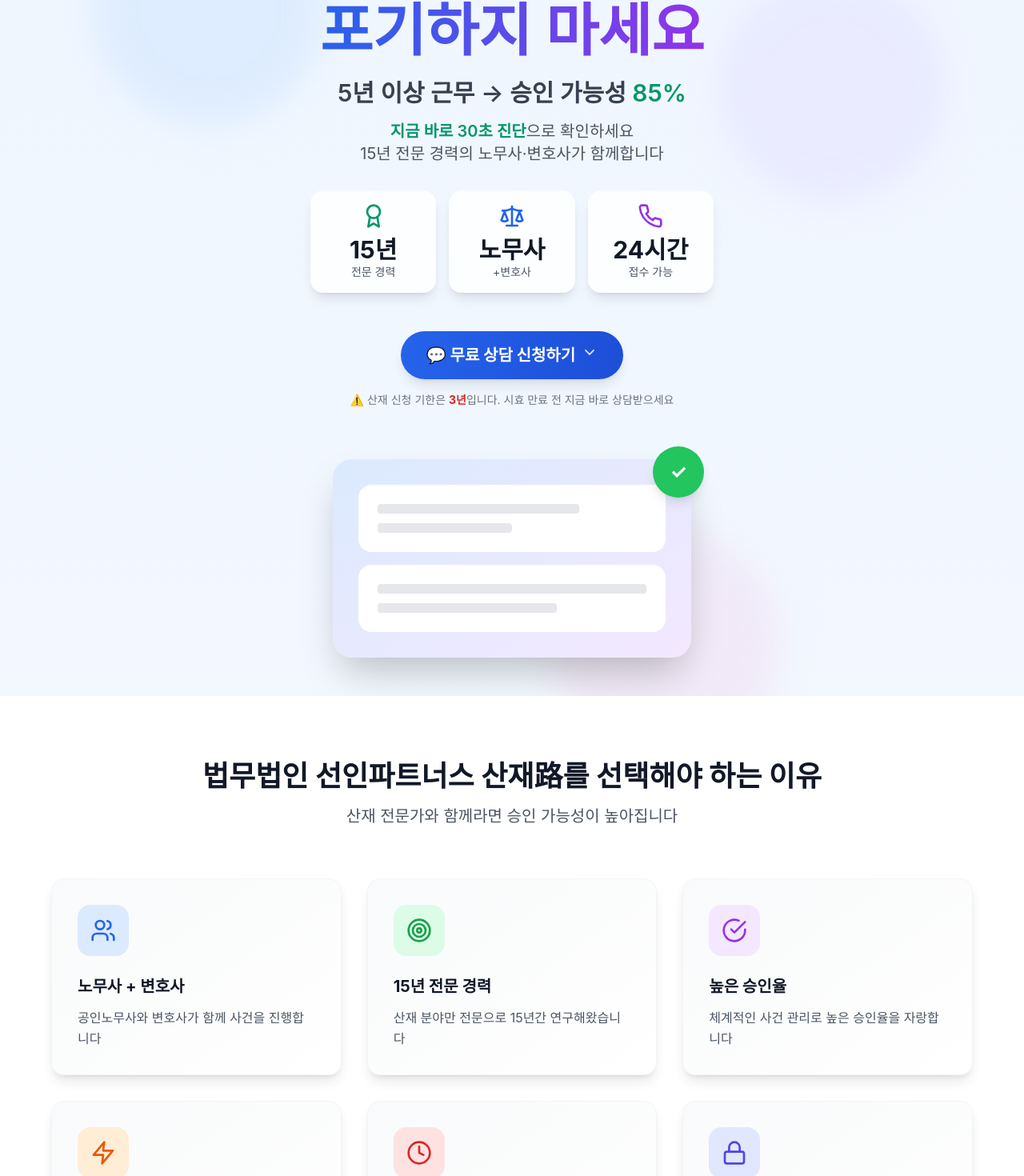
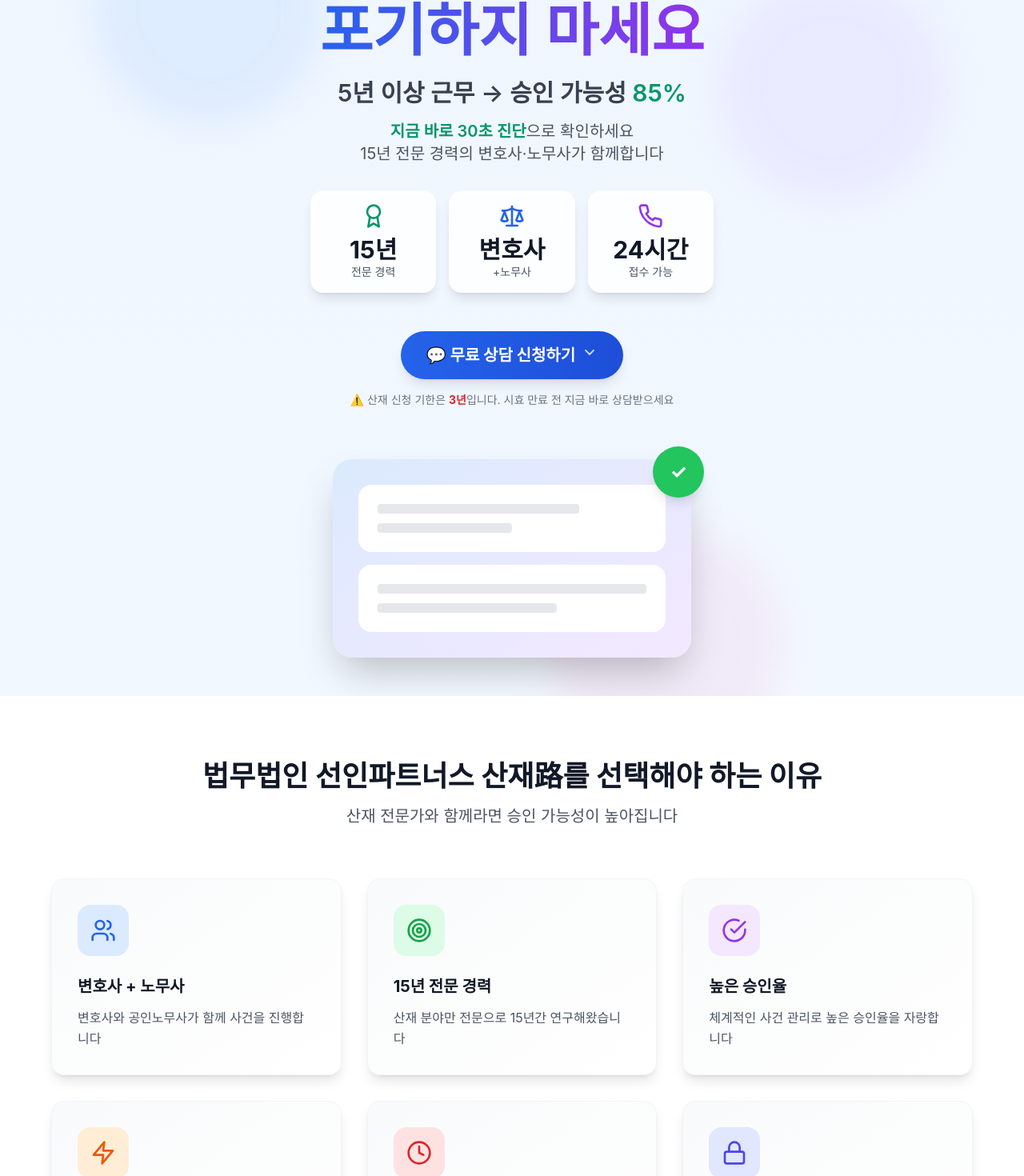
Before and after one commit to JustinKim0324/landing, a React (Vite) app: page / in a window 1280 px wide. Shown: the part 250-1720 px from the top of the page at 80% size. Built offline with nearby package versions, Linux system fonts and the light colour scheme; a web font is replaced by a local one.

Commit message:
fix: Change order from 노무사·변호사 to 변호사·노무사
- Update Hero section main stats card
- Change all references throughout the site
- Update Features section title
- Update Security section descriptions
- Update LeadForm success message
- Maintain consistency across all components

```diff
--- a/src/components/Features.jsx
+++ b/src/components/Features.jsx
@@ -6,8 +6,8 @@
   const features = [
     {
       icon: Users,
-      title: '노무사 + 변호사',
-      description: '공인노무사와 변호사가 함께 사건을 진행합니다',
+      title: '변호사 + 노무사',
+      description: '변호사와 공인노무사가 함께 사건을 진행합니다',
       color: 'blue'
     },
     {
--- a/src/components/Hero.jsx
+++ b/src/components/Hero.jsx
@@ -113,7 +113,7 @@
           >
             <span className="text-accent-600 font-semibold">지금 바로 30초 진단</span>으로 확인하세요
             <br />
-            15년 전문 경력의 노무사·변호사가 함께합니다
+            15년 전문 경력의 변호사·노무사가 함께합니다
           </motion.p>
 
           {/* Stats */}
@@ -134,8 +134,8 @@
               <div className="flex items-center justify-center mb-2">
                 <Scale className="w-8 h-8 text-blue-600" />
               </div>
-              <p className="text-2xl md:text-3xl font-bold text-gray-900">노무사</p>
-              <p className="text-sm text-gray-600">+변호사</p>
+              <p className="text-2xl md:text-3xl font-bold text-gray-900">변호사</p>
+              <p className="text-sm text-gray-600">+노무사</p>
             </div>
             <div className="bg-white/80 backdrop-blur-sm rounded-2xl p-4 shadow-lg">
               <div className="flex items-center justify-center mb-2">
--- a/src/components/LeadForm.jsx
+++ b/src/components/LeadForm.jsx
@@ -186,7 +186,7 @@
                 상담 신청이 완료되었습니다!
               </h3>
               <p className="text-lg text-gray-600 mb-2">
-                산재 전문 노무사·변호사가 빠르게 연락드리겠습니다.
+                산재 전문 변호사·노무사가 빠르게 연락드리겠습니다.
               </p>
               <p className="text-sm text-gray-500">
                 24시간 접수 가능 | 영업시간: 평일 09:00 - 18:00
--- a/src/components/Security.jsx
+++ b/src/components/Security.jsx
@@ -22,7 +22,7 @@
     {
       icon: FileCheck,
       title: '법무법인 운영',
-      description: '공인노무사와 변호사가 함께하는 전문 법무법인입니다'
+      description: '변호사와 공인노무사가 함께하는 전문 법무법인입니다'
     }
   ];
 
@@ -131,7 +131,7 @@
             산재 승인 거부, 보상금 부족으로 고민이신가요?
           </h3>
           <p className="text-lg md:text-xl mb-6 opacity-90">
-            노무사·변호사가 함께하는<br className="md:hidden" />
+            변호사·노무사가 함께하는<br className="md:hidden" />
             산재 전문 법무법인이 도와드립니다
           </p>
           <div className="flex flex-wrap justify-center gap-4 text-sm md:text-base">
```
